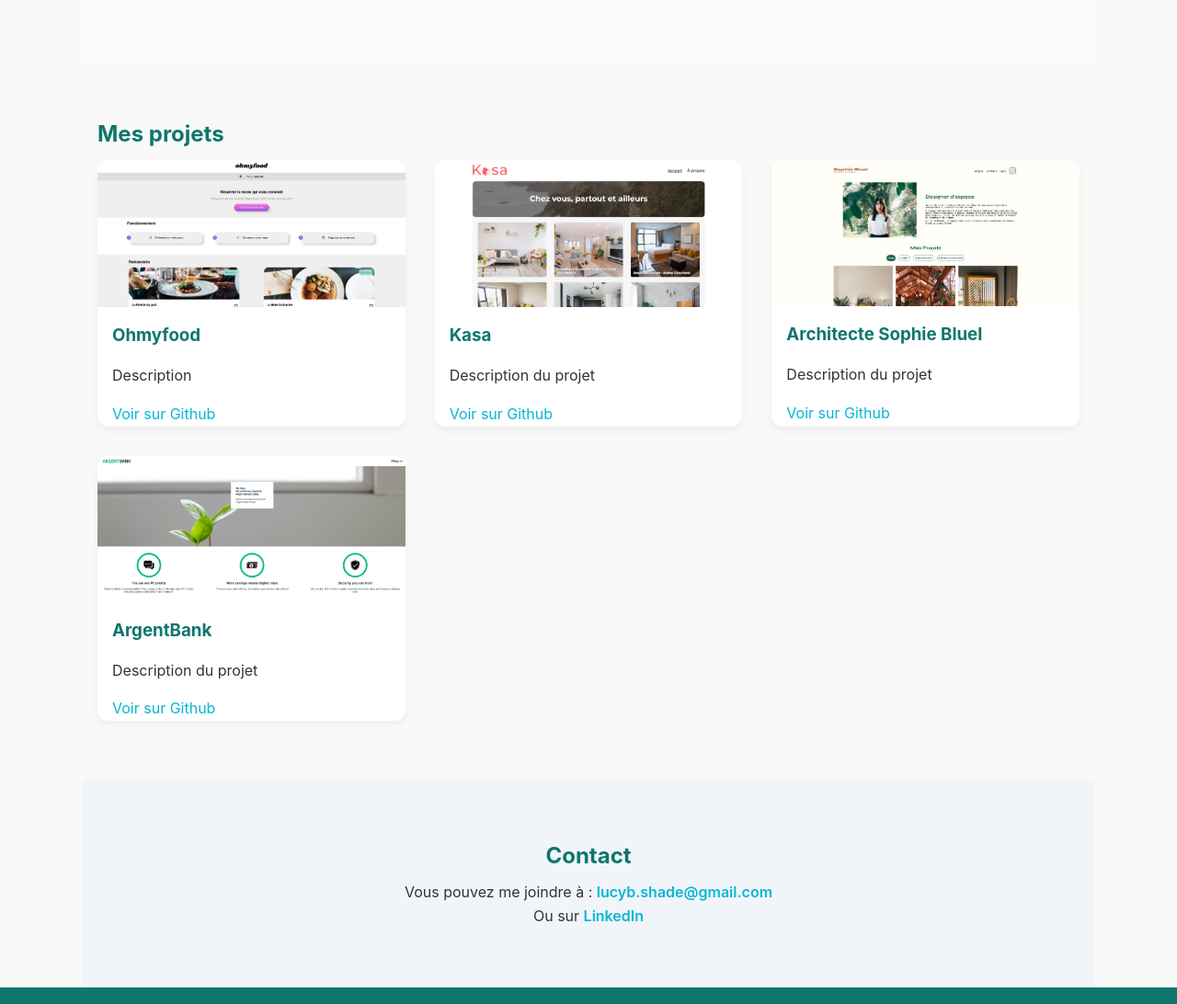
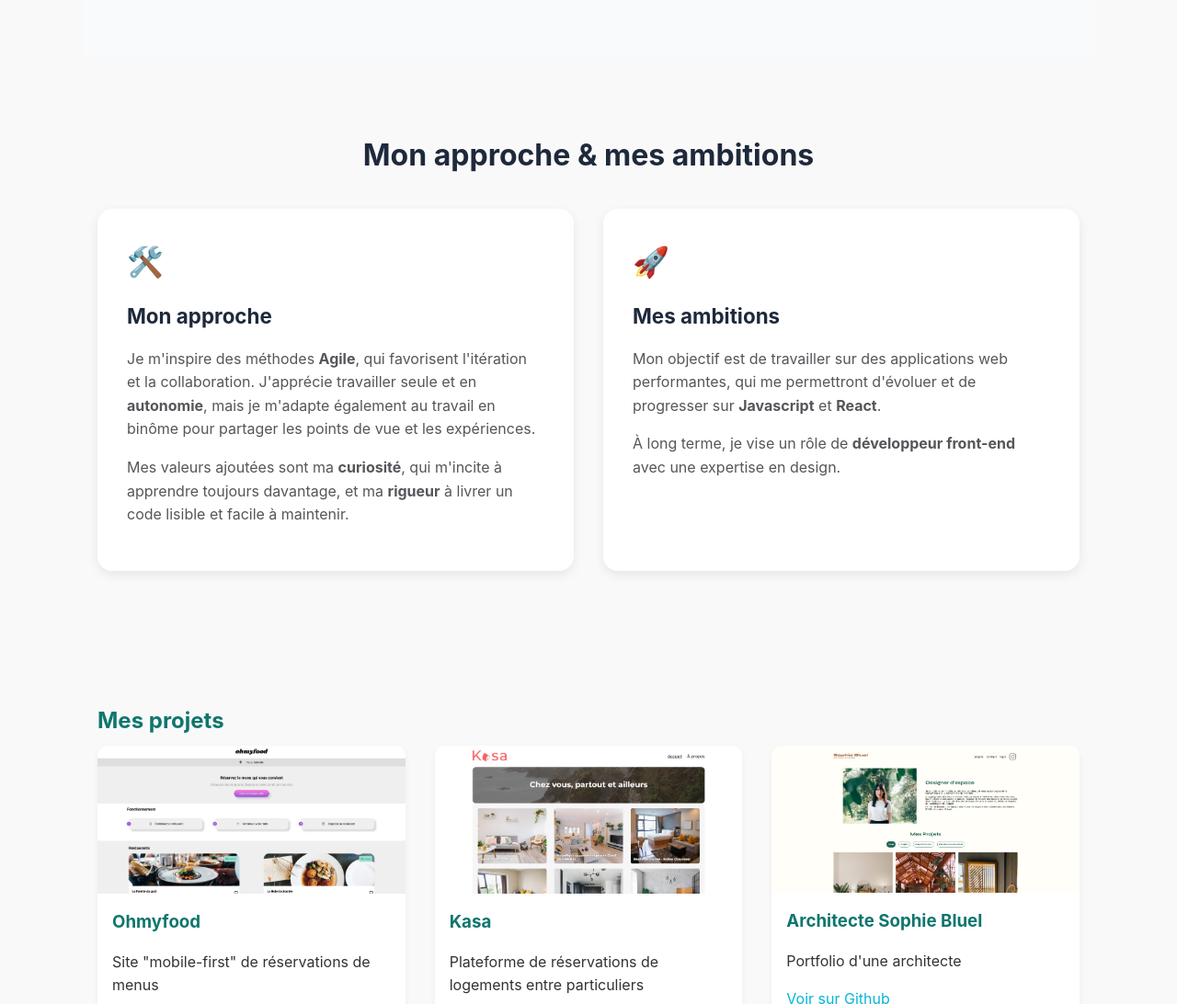
Before and after one commit to LucynBernard/Portfoliodev, a plain HTML site: page index.html in a window 1280 px wide. Shown: the part 1200-2292 px from the top of the page at 92% size. Drawn offline with nearby package versions, Linux system fonts and the light colour scheme.

Commit message:
ajout de la section approche et ambitions

```diff
--- a/css/style.css
+++ b/css/style.css
@@ -20,6 +20,7 @@ body {
     --secondary: #0f766e;
     --dark: #1e293b;
     --light: #fff;
+    --gray: #55565a;
     --background: #f9fafb;
     --max-width: 1100px;
 }
@@ -174,6 +175,54 @@ nav {
     box-shadow: 0 2px 4px rgba(0, 0, 0, 0.05);
 }
 
+#approach-ambitions {
+    margin: 4rem auto;
+    text-align: center;
+}
+
+#approach-ambitions h2 {
+    margin-bottom: 2rem;
+    font-size: 2rem;
+    color: var(--dark);
+}
+
+.approach-grid {
+    display: grid;
+    grid-template-columns: 1fr 1fr;
+    gap: 2rem;
+}
+
+.approach-card {
+    background: var(--light);
+    padding: 2rem;
+    border-radius: 1rem;
+    box-shadow: 0 4px 12px rgba(0, 0, 0, 0.08);
+    text-align: left;
+    transition: transform 0.3s ease, box-shadow 0.3s ease;
+}
+
+.approach-card:hover {
+    transform: translateY(-5px);
+    box-shadow: 0 6px 16px rgba(0, 0, 0, 0.12);
+}
+
+.approach-card .icon {
+    font-size: 2rem;
+    margin-bottom: 1rem;
+    color: var(--primary);
+}
+
+.approach-card h3 {
+    margin-bottom: 1rem;
+    font-size: 1.4rem;
+    color: var(--dark);
+}
+
+.approach-card p {
+    margin-bottom: 1rem;
+    color: var(--gray);
+}
+
 .projects {
     padding: 4rem 1rem;
 }
@@ -212,20 +261,6 @@ nav {
 .project-card a {
     margin: 0 1rem 1rem;
 }
-
-/* .modal {
-    position: fixed;
-    top: 50%;
-    left: 50%;
-    transform: translate(-50%,  -50%);
-    height: 50vh;
-    min-height: 200px;
-    overflow-y: auto;
-    width: 50vw;
-    min-width: 200px;
-    background: red;
-    z-index: 99;
-} */
 
 .modal-overlay {
     position: fixed;
@@ -333,4 +368,8 @@ footer {
     .burger {
         display: block;
     }
+
+    .approach-grid {
+        grid-template-columns: 1fr;
+    }
 }
--- a/index.html
+++ b/index.html
@@ -19,6 +19,7 @@
         <ul :class="{ 'open': menuOpen}" class="nav-links">
             <li><a href="#about">À propos</a></li>
             <li><a href="#skills">Compétences</a></li>
+            <li><a href="#approach-ambitions">Approche</a></li>
             <li><a href="#projects">Projets</a></li>
             <li><a href="#contact">Contact</a></li>
         </ul>
@@ -66,6 +67,32 @@
     </div>
 </section>
 
+<section id="approach-ambitions" class="container">
+    <h2>Mon approche & mes ambitions</h2>
+    <div class="approach-grid">
+        <div class="approach-card">
+            <div class="icon">🛠️</div>
+            <h3>Mon approche</h3>
+            <p>
+                Je m'inspire des méthodes <strong>Agile</strong>, qui favorisent l'itération et la collaboration. J'apprécie travailler seule et en <strong>autonomie</strong>, mais je m'adapte également au travail en binôme pour partager les points de vue et les expériences.
+            </p>
+            <p>
+                Mes valeurs ajoutées sont ma <strong>curiosité</strong>, qui m'incite à apprendre toujours davantage, et ma <strong>rigueur</strong> à livrer un code lisible et facile à maintenir.
+            </p>
+        </div>
+        <div class="approach-card">
+            <div class="icon">🚀</div>
+            <h3>Mes ambitions</h3>
+            <p>
+                Mon objectif est de travailler sur des applications web performantes, qui me permettront d'évoluer et de progresser sur <strong>Javascript</strong> et <strong>React</strong>.
+            </p>
+            <p>
+                À long terme, je vise un rôle de <strong>développeur front-end</strong> avec une expertise en design.
+            </p>
+        </div>
+    </div>
+</section>
+
 <section id="projects" class="projects container">
     <h2>Mes projets</h2>
     <div class="project-grid">
@@ -74,7 +101,7 @@
             <div @click="modal = true" class="project-preview">
             <img src="/assets/images/Ohmyfood.webp" alt="Ohmyfood">
                 <h3>Ohmyfood</h3>
-                <p>Description</p>
+                <p>Site "mobile-first" de réservations de menus</p>
             </div>
             <a href="https://github.com/LucynBernard/Ohmyfood" target="_blank">Voir sur Github</a>
 
@@ -84,10 +111,10 @@
                         <button class="modal-close" @click="modal = false">✕</button>
                         <img src="/assets/images/Ohmyfood.webp" alt="Ohmyfood">
                         <h4>Ohmyfood</h4>
-            <p>Description du projet</p>
+            <p>"Ohmyfood est un site qui répertorie les menus de restaurants gastronomiques, et permet aux utilisateurs de composer et réserver leur menu. J'ai pu travaillé sur plusieurs animations CSS complexes lors de ce projet."</p>
             <div class="badges">
                 <span>HTML</span>
-                <span>CSS</span>
+                <span>CSS/Sass</span>
             </div>
             <a href="https://github.com/LucynBernard/Ohmyfood" target="_blank">Voir sur Github</a>
                     </div>
@@ -99,7 +126,7 @@
             <div @click="modal = true" class="project-preview">
 <img src="/assets/images/Kasa.webp" alt="Kasa">
             <h3>Kasa</h3>
-            <p>Description du projet</p>
+            <p>Plateforme de réservations de logements entre particuliers</p>
             </div>
             <a href="https://github.com/LucynBernard/Kasa_FR" target="_blank">Voir sur Github</a>
             <template x-teleport="body">
@@ -108,22 +135,66 @@
                         <button class="modal-close" @click="modal = false">✕</button>
                         <img src="/assets/images/Kasa.webp" alt="Kasa">
                         <h4>Kasa</h4>
-                        <p>Description</p>
+                        <p>Kasa est une application de location d'appartements entre particuliers. J'ai travaillé avec Vite pour réaliser ce projet React complet et organisé.</p>
+                        <div class="badges">
+                <span>HTML/CSS</span>
+                <span>Javascript</span>
+                <span>React</span>
+            </div>
+            <a href="https://github.com/LucynBernard/Kasa_FR" target="_blank">Voir sur Github</a>
                     </div>
                 </div>
             </template>
         </article>
-        <article class="project-card">
+
+        <article x-data=" {modal: false} " class="project-card">
+            <div @click="modal = true" class="project-preview">
             <img src="/assets/images/SophieBluel.webp" alt="Architecte Sophie Bluel">
             <h3>Architecte Sophie Bluel</h3>
-            <p>Description du projet</p>
+            <p>Portfolio d'une architecte</p>
+            </div>
             <a href="https://github.com/LucynBernard/Portfolio-architecte" target="_blank">Voir sur Github</a>
+            <template x-teleport="body">
+                <div class="modal-overlay" x-show="modal" x-transition.opacity @click="modal = false">
+                    <div class="modal-content" @click.stop x-show="modal" x-transition>
+                        <button class="modal-close" @click="modal = false">✕</button>
+            <img src="/assets/images/SophieBluel.webp" alt="Architecte Sophie Bluel">
+                        <h4>Architecte Sophie Bluel</h4>
+            <p>Ce projet est le portfolio de l'architecte Sophie Bluel, elle avait besoin d'une interface dynamique afin de pouvoir s'identifier, ainsi qu'ajouter ou supprimer ses projets d'architecture à sa guise.</p>
+<div class="badges">
+                <span>HTML/CSS</span>
+                <span>Javascript</span>
+            </div>
+            <a href="https://github.com/LucynBernard/Portfolio-architecte" target="_blank">Voir sur Github</a>
+</div>
+                </div>
+            </template>
         </article>
-        <article class="project-card">
+
+        <article x-data=" {modal: false} " class="project-card">
+            <div @click="modal = true" class="project-preview">
             <img src="/assets/images/ArgentBank.webp" alt="ArgentBank">
             <h3>ArgentBank</h3>
-            <p>Description du projet</p>
+            <p>Application bancaire</p>
+        </div>
             <a href="https://github.com/LucynBernard/ArgentBank" target="_blank">Voir sur Github</a>
+        <template x-teleport="body">
+            <div class="modal-overlay" x-show="modal" x-transition.opacity @click="modal = false">
+                    <div class="modal-content" @click.stop x-show="modal" x-transition>
+                        <button class="modal-close" @click="modal = false">✕</button>
+                        <img src="/assets/images/ArgentBank.webp" alt="ArgentBank">
+                        <h4>ArgentBank</h4>
+            <p>ArgentBank est une nouvelle banque en ligne. J'ai réalisé pour ce projet une application avec React, avec une authentification sécurisée et la possibilité de modifier des informations utilisateur.</p>
+<div class="badges">
+                <span>HTML/CSS</span>
+                <span>Javascript</span>
+                <span>React</span>
+            </div>
+                        <a href="https://github.com/LucynBernard/ArgentBank" target="_blank">Voir sur Github</a>
+
+</div>
+                </div>
+        </template>
         </article>
     </div>
 </section>
```
